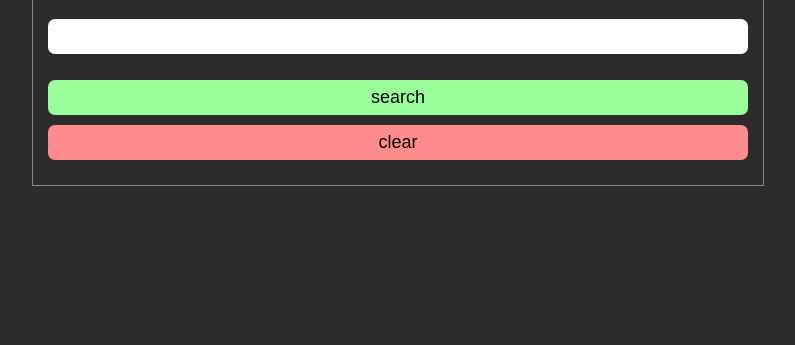
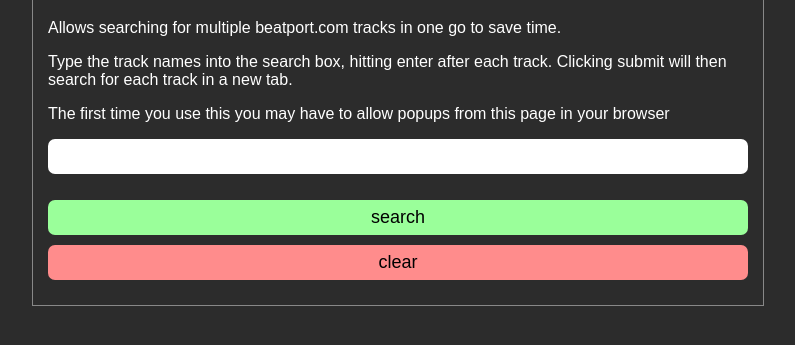
Before and after one commit to jackowagstaffe/jackowagstaffe.github.io, a plain HTML site: page beatport-search.html in a window 1280 px wide. Shown: the part 107-452 px from the top of the page, without its empty margins (242-1037 px from the left). Drawn offline with Linux system fonts and the light colour scheme.

Commit message:
Update beatport-search.html

```diff
--- a/beatport-search.html
+++ b/beatport-search.html
@@ -45,6 +45,10 @@
     <body>
         <div class="container">
             <h1>Search Beatport</h1>
+
+            <p>Allows searching for multiple beatport.com tracks in one go to save time.</p>
+            <p>Type the track names into the search box, hitting enter after each track. Clicking submit will then search for each track in a new tab.</p>
+            <p>The first time you use this you may have to allow popups from this page in your browser</p>
 
             <form id="searchForm">
                 <input class="searchBox" type="text" name="search" />
```
